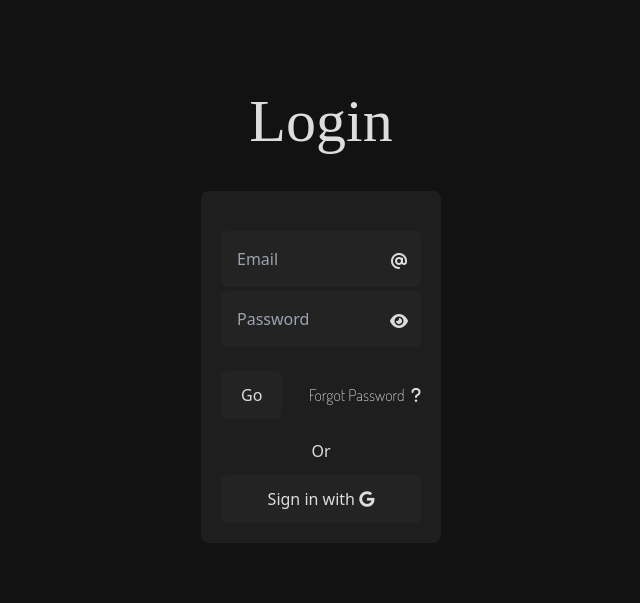
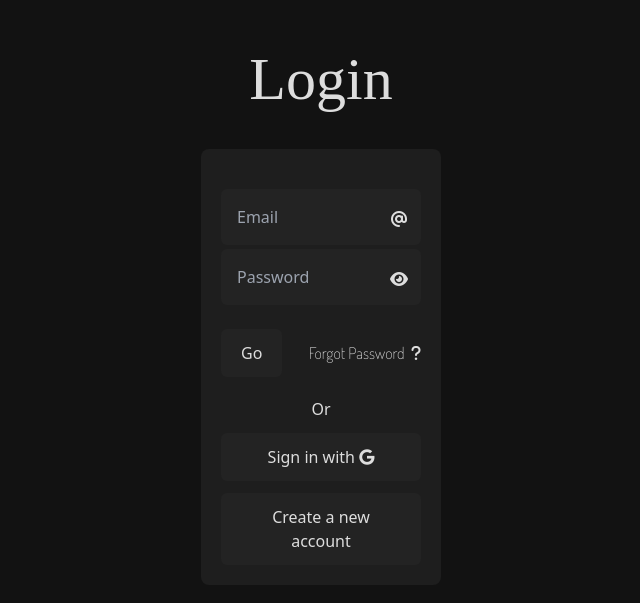
Before and after one commit to ayussh-2/React-To-do-list, a React (Create React App) app in the folder todo/: page / in a window 1280 px wide. Shown: the part 123-726 px from the top of the page, without its empty margins (319-959 px from the left). Built offline with nearby package versions, Linux system fonts and the light colour scheme; a web font is replaced by a local one.

Commit message:
added a fully functional firebase auth

```diff
--- a/todo/package.json
+++ b/todo/package.json
@@ -16,6 +16,7 @@
         "react": "^18.2.0",
         "react-dom": "^18.2.0",
         "react-scripts": "5.0.1",
+        "react-spinners": "^0.13.8",
         "react-toastify": "^10.0.4",
         "web-vitals": "^2.1.4"
     },
--- a/todo/src/App.css
+++ b/todo/src/App.css
@@ -16,3 +16,16 @@ body::-webkit-scrollbar {
 .sbar::-webkit-scrollbar {
     width: 0;
 }
+
+@keyframes fadeIn {
+    from {
+        opacity: 0;
+    }
+    to {
+        opacity: 1;
+    }
+}
+
+.animate-fade-in {
+    animation: fadeIn 1.4s ease-in-out;
+}
--- a/todo/src/components/login/Login.js
+++ b/todo/src/components/login/Login.js
@@ -2,42 +2,92 @@ import { useState } from "react";
 import { auth, googleAuth } from "../config/firebase";
 import {
     createUserWithEmailAndPassword,
+    signInWithEmailAndPassword,
     signInWithPopup,
-    signOut,
 } from "firebase/auth";
+import { ToastContainer, toast } from "react-toastify";
+import "react-toastify/dist/ReactToastify.css";
+import HashLoader from "react-spinners/HashLoader";
 
 function Login({ handleLogin }) {
     const [viewPass, setViewPass] = useState(false);
     const [mail, setMail] = useState("");
     const [password, setPassword] = useState("");
-    const [error, setError] = useState(null);
-
+    const [newUser, setNewUser] = useState(false);
+    let [isLoading, setIsLoading] = useState(false);
     const login = async () => {
+        if (mail !== "" && password !== "") {
+            setIsLoading(true);
             try {
-            await createUserWithEmailAndPassword(auth, mail, password);
+                await signInWithEmailAndPassword(auth, mail, password);
+                setIsLoading(false);
                 await handleLogin();
             } catch (err) {
-            if (error.code === "auth/wrong-password") {
-                setError("Incorrect password. Please try again.");
+                setIsLoading(false);
+                if (err.code === "auth/invalid-credential") {
+                    toast("Incorrect Email or Password!");
                 } else {
-                setError(error.message);
+                    toast("Some error has occoured");
+                    console.error(err);
                 }
+            }
+        } else {
+            toast("Fill up the details");
         }
     };
 
     const googleLogin = async () => {
+        setIsLoading(true);
         try {
             await signInWithPopup(auth, googleAuth);
+            setIsLoading(false);
             await handleLogin();
         } catch (err) {
             console.error(err);
-            setError(err.message);
+            setIsLoading(false);
+            toast("Some error has occoured!");
+        }
+    };
+
+    function handleNewAcc() {
+        setNewUser(!newUser);
+    }
+
+    const handleNewUser = async () => {
+        if (mail !== "" && password !== "") {
+            setIsLoading(true);
+            try {
+                await createUserWithEmailAndPassword(auth, mail, password);
+                setIsLoading(false);
+                toast("Account Created!");
+            } catch (err) {
+                setIsLoading(false);
+                if (err.code === "auth/email-already-in-use") {
+                    toast("Oops duplicate mail !");
+                } else {
+                    console.error(err);
+                }
+            }
+        } else {
+            toast("Fill up the details!");
         }
     };
 
     return (
-        <div className="flex items-center justify-center h-screen">
-            <div className="sm:w-96 md:w-1/2 lg:w-1/3 xl:w-1/4 gap-10 flex flex-col text-center">
+        <div className={"flex items-center justify-center h-screen"}>
+            <div
+                className={`absolute z-50 ${
+                    isLoading ? "animate-fade-in" : "hidden"
+                }`}
+            >
+                <HashLoader color="#fff" loading={isLoading} />
+            </div>
+
+            <div
+                className={`sm:w-96 md:w-1/2 lg:w-1/3 xl:w-1/4 gap-10 flex flex-col text-center duration-500  ${
+                    isLoading ? "filter blur-md " : ""
+                }`}
+            >
                 <h1 className="font-title text-4xl md:text-6xl">Login</h1>
                 <div className="bg-darkCard p-5 rounded-lg">
                     <div className="relative w-full min-w-[200px] h-10 my-5">
@@ -68,6 +118,7 @@ function Login({ handleLogin }) {
                             onChange={(e) => setPassword(e.target.value)}
                         />
                     </div>
+                    {!newUser && (
                         <div className="flex flex-col sm:flex-row items-center justify-between mt-10 mb-5">
                             <button
                                 className="w-full sm:w-auto px-5 py-3 bg-darkSubCard rounded-md hover:bg-darkLightBlack active:bg-darkSubCard duration-200 mb-4 sm:mb-0"
@@ -85,7 +136,16 @@ function Login({ handleLogin }) {
                                 </a>
                             </p>
                         </div>
+                    )}
                     <div className="flex flex-col">
+                        {newUser && (
+                            <button
+                                className="w-full px-5 py-3 my-5 bg-darkSubCard rounded-md hover:bg-darkLightBlack active:bg-darkSubCard duration-200"
+                                onClick={handleNewUser}
+                            >
+                                Create
+                            </button>
+                        )}
                         <p className="text-center mb-3">Or</p>
                         <div>
                             <button
@@ -96,9 +156,18 @@ function Login({ handleLogin }) {
                                 <i className="fa-brands fa-google"></i>
                             </button>
                         </div>
+                        {!newUser && (
+                            <div className="mt-3">
+                                <button
+                                    className="w-full px-5 py-3 bg-darkSubCard rounded-md hover:bg-darkLightBlack active:bg-darkSubCard duration-200"
+                                    onClick={() => handleNewAcc()}
+                                >
+                                    Create a new account
+                                </button>
+                            </div>
+                        )}
                     </div>
                 </div>
-                {error && <p>{error}</p>}
             </div>
         </div>
     );
```
Also changed, not shown: 1 other file (tests, documents, lock files or other folders). Lines whose indentation alone changed are shown as unchanged.
